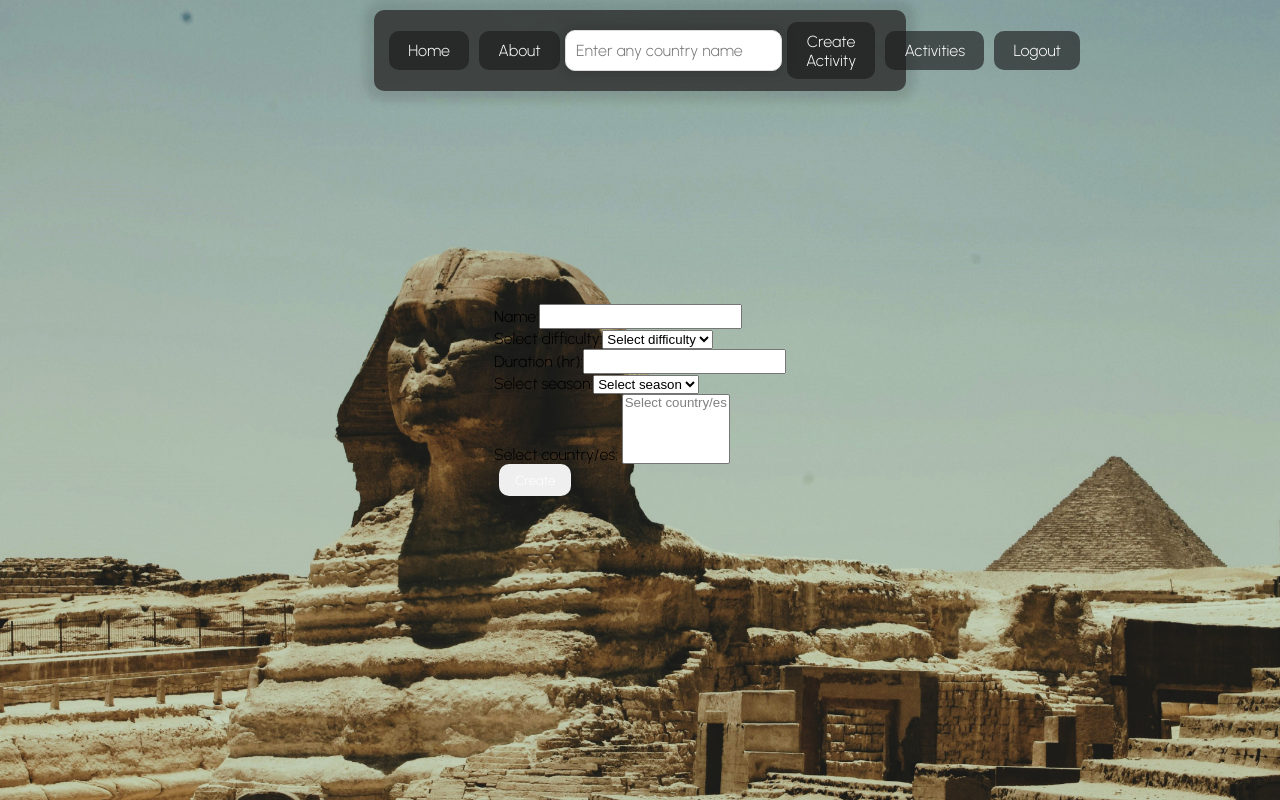
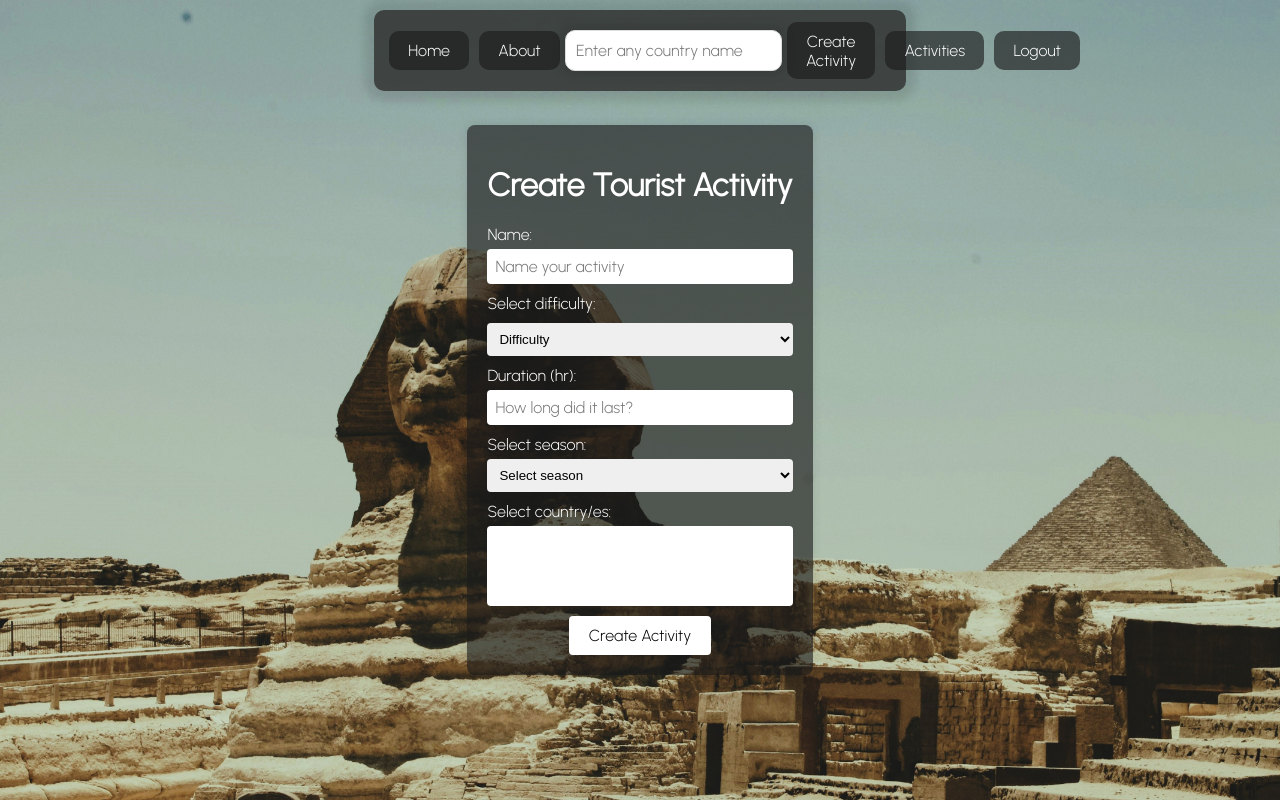
Before and after one commit to nicolaspratg/Countries-PI, a React (Vite) app in the folder client/: page /form in a window 1280 px wide. Built offline with nearby package versions, Linux system fonts and the light colour scheme.

Commit message:
Activity form finished

```diff
--- a/client/src/components/Activity Form/Activity Form.jsx
+++ b/client/src/components/Activity Form/Activity Form.jsx
@@ -3,6 +3,7 @@ import { useEffect, useState } from "react";
 import { useDispatch, useSelector } from "react-redux";
 import { getAllCountries, selectCountry } from "../../redux/actions";
 import validateField from "./validate";
+import styles from "./Activity Form.module.css";
 
 const URL = "http://localhost:3001/activities";
 
@@ -107,50 +108,61 @@ const ActivityForm = () => {
   };
 
   return (
-    <div>
+    <div className={styles.bg}>
+      <div className={styles.formContainer}>
+        <h1>Create Tourist Activity</h1>
         {!created ? (
           <form onSubmit={handleSubmit}>
             <div>
               <label htmlFor="name">Name:</label>
               <input
+                className={styles.formInput}
                 type="text"
                 name="name"
                 value={activityValues.name}
                 onChange={handleChange}
+                placeholder="Name your activity"
+                // autoComplete="off"
               />
-            {errors.name && <span>{errors.name}</span>}
+              {errors.name && <p>{errors.name}</p>}
             </div>
             <div>
-            <label htmlFor="difficulty">Select difficulty:</label>
+              <label className={styles.formLabel} htmlFor="difficulty">
+                Select difficulty:
+              </label>
               <select
+                className={styles.formSelect}
                 name="difficulty"
                 value={activityValues.difficulty}
                 onChange={handleChange}
               >
                 <option value="" disabled>
-                Select difficulty
+                  Difficulty
                 </option>
-              <option value="1">Difficulty 1</option>
-              <option value="2">Difficulty 2</option>
-              <option value="3">Difficulty 3</option>
-              <option value="4">Difficulty 4</option>
-              <option value="5">Difficulty 5</option>
+                <option value="1">Difficulty 1 (Easy)</option>
+                <option value="2">Difficulty 2 (Easy - Medium)</option>
+                <option value="3">Difficulty 3 (Medium)</option>
+                <option value="4">Difficulty 4 (Medium - Hard)</option>
+                <option value="5">Difficulty 5 (Hard)</option>
               </select>
-            {errors.difficulty && <span>{errors.difficulty}</span>}
+              {errors.difficulty && <p>{errors.difficulty}</p>}
             </div>
             <div>
               <label htmlFor="duration">Duration (hr):</label>
               <input
+                className={styles.formInput}
                 type="number"
                 name="duration"
                 value={activityValues.duration}
                 onChange={handleChange}
+                placeholder="How long did it last?"
               />
               {errors.duration && <span>{errors.duration}</span>}
             </div>
             <div>
               <label htmlFor="season">Select season:</label>
               <select
+                className={styles.formSelect}
                 name="season"
                 value={activityValues.season}
                 onChange={handleChange}
@@ -168,14 +180,12 @@ const ActivityForm = () => {
             <div>
               <label htmlFor="countries">Select country/es: </label>
               <select
+                className={styles.formSelect}
                 name="countries"
                 value={activityValues.countriesId}
                 onChange={handleChangeCountries}
                 multiple
               >
-              <option value="" disabled>
-                Select country/es
-              </option>
                 {countriesCopied.map((country) => (
                   <option
                     onClick={() => console.log("Country ID:", country.id)}
@@ -188,13 +198,18 @@ const ActivityForm = () => {
               </select>
               {errors.countriesId && <span>{errors.countriesId}</span>}
             </div>
-          <button type="submit">Create</button>
+            <div className={styles.formButtonContainer}>
+              <button className={styles.formButton} type="submit">
+                Create Activity
+              </button>
+            </div>
           </form>
         ) : (
-        <button onClick={handleClick}>
+          <button className={styles.formButton} onClick={handleClick}>
             Do you want to create another activity?
           </button>
         )}
+      </div>
     </div>
   );
 };
--- /dev/null
+++ b/client/src/components/Activity Form/Activity Form.module.css
@@ -0,0 +1,64 @@
+.bg {
+  display: flex;
+  justify-content: center;
+  align-items: center;
+  min-height: 100vh;
+}
+
+.formContainer {
+  background-color: #1a1a1aa1;
+  border: none;
+  border-radius: 8px;
+  padding: 20px;
+  box-shadow: 0 0 10px rgba(0, 0, 0, 0.1);
+  color: white;
+}
+
+.formInput {
+  width: calc(
+    100% - 16px
+  ); /* Adjust the width to compensate for padding and borders */
+  padding: 8px;
+  margin-top: 5px;
+  margin-bottom: 10px;
+  border-radius: 4px;
+  border: none;
+}
+
+.formSelect {
+  width: 100%;
+  padding: 8px;
+  margin-top: 5px;
+  margin-bottom: 10px;
+  border-radius: 4px;
+  border: none;
+}
+
+.formContainer > div {
+  margin-bottom: 15px;
+}
+
+.formLabel {
+  display: block;
+  margin-bottom: 5px;
+}
+
+.formButtonContainer {
+  display: flex;
+  justify-content: center;
+}
+
+.formButton {
+  padding: 10px 20px;
+  background-color: #fff;
+  transition: transform 0.3s ease-in-out;
+  font-size: 1em;
+  border: none;
+  border-radius: 4px;
+  cursor: pointer;
+  color: black;
+}
+
+.formButton:hover {
+  transform: scale(1.06);
+}
```
Lines whose indentation alone changed are shown as unchanged.
